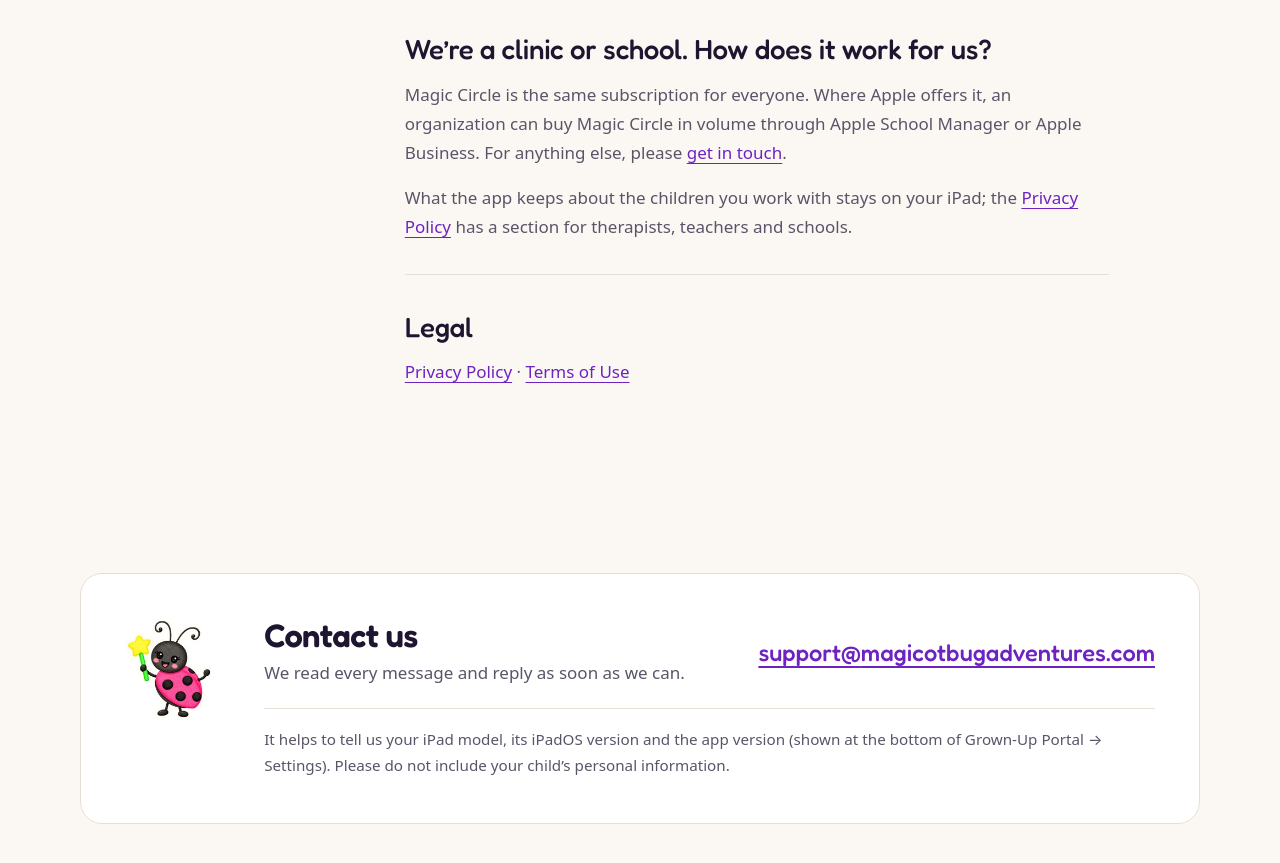
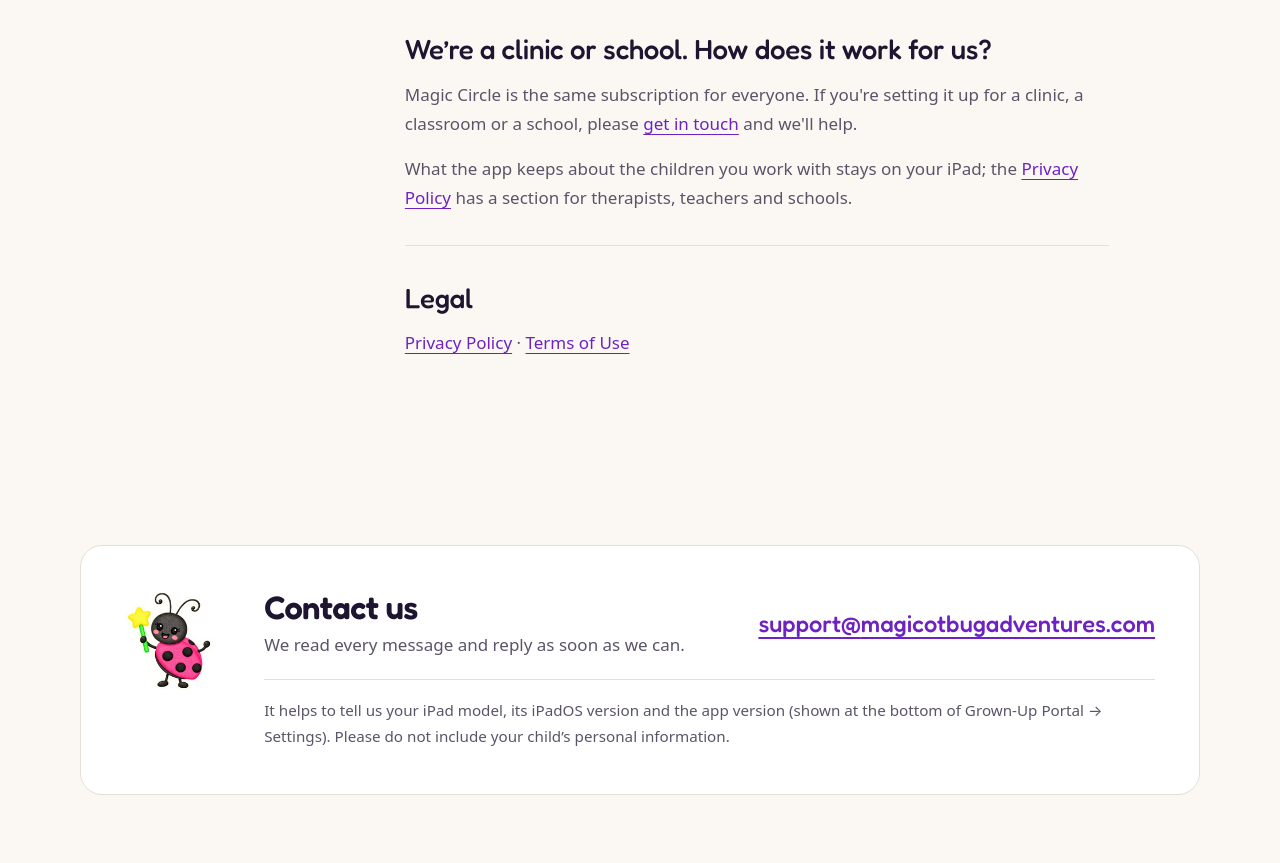
Before and after one commit to magicotbugadventures/website, a plain HTML site: page support.html in a window 1280 px wide. Shown: the part 2959-3822 px from the top of the page. Drawn offline with Linux system fonts and the light colour scheme.

Commit message:
Support: clinics and schools get in touch (no untested volume-purchase claim)
Co-Authored-By: Claude Opus 5.5 <noreply@anthropic.com>
Claude-Session: https://claude.ai/code/session_01KKKs8ZKbLR75Q4T6cYc8Sy

```diff
--- a/support.html
+++ b/support.html
@@ -109,7 +109,7 @@
           </section>
           <section class="qa" id="organizations" aria-labelledby="organizations-q">
             <h2 id="organizations-q">We&rsquo;re a clinic or school. How does it work for us?</h2>
-            <p>Magic Circle is the same subscription for everyone. Where Apple offers it, an organization can buy Magic Circle in volume through Apple School Manager or Apple Business. For anything else, please <a href="#contact">get in touch</a>.</p>
+            <p>Magic Circle is the same subscription for everyone. If you're setting it up for a clinic, a classroom or a school, please <a href="#contact">get in touch</a> and we'll help.</p>
             <p>What the app keeps about the children you work with stays on your iPad; the <a href="/privacy#clinicians">Privacy Policy</a> has a section for therapists, teachers and schools.</p>
           </section>
           <section class="qa" id="legal" aria-labelledby="legal-q">
```
